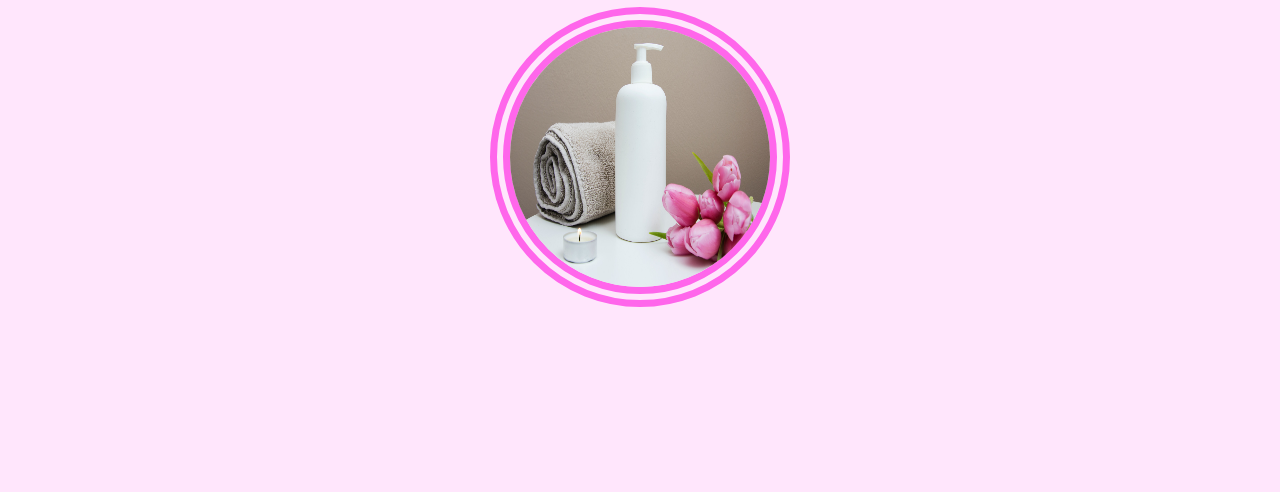
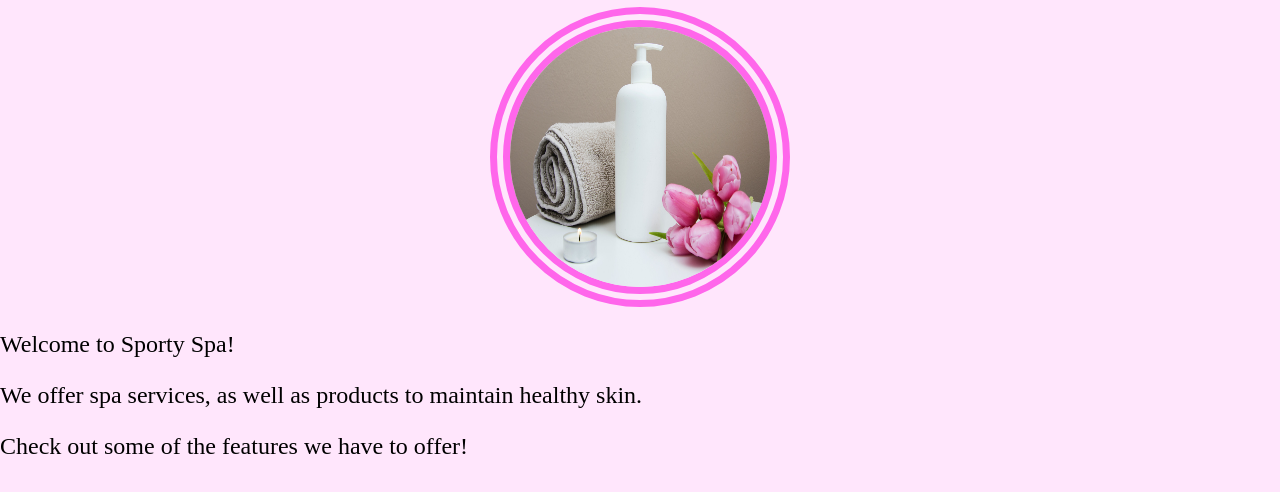
Before and after one commit to Joeseff6/Product-Landing-Page, a website: page index.html in a window 1280 px wide. Shown: the part 164-656 px from the top of the page. Drawn offline with Linux system fonts and the light colour scheme.

Commit message:
Wrote .hero-textbook article

```diff
--- a/index.html
+++ b/index.html
@@ -36,6 +36,18 @@
         src="./public/images/Spa_picture.jpg"
         alt="A spa setting taken by Camille Brodard"
         />
+        <article class="hero-textbox">
+          <p class="hero-text">
+            Welcome to Sporty Spa!
+          </p>
+          <p class="hero-text">
+            We offer spa services, as well as products
+            to maintain healthy skin.
+          </p>
+          <p class="hero-text">
+            Check out some of the features we have to offer!
+          </p>
+        </article>
       </section>
     </main>
   </body>
```
